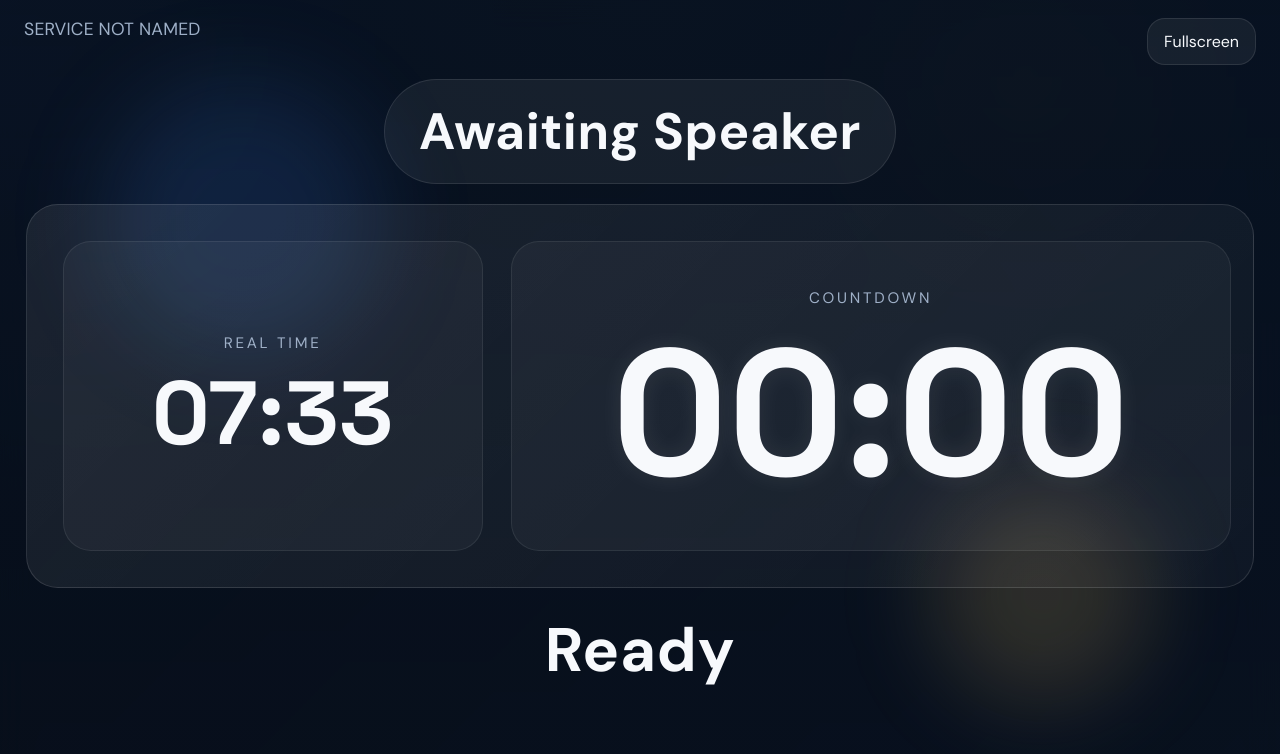
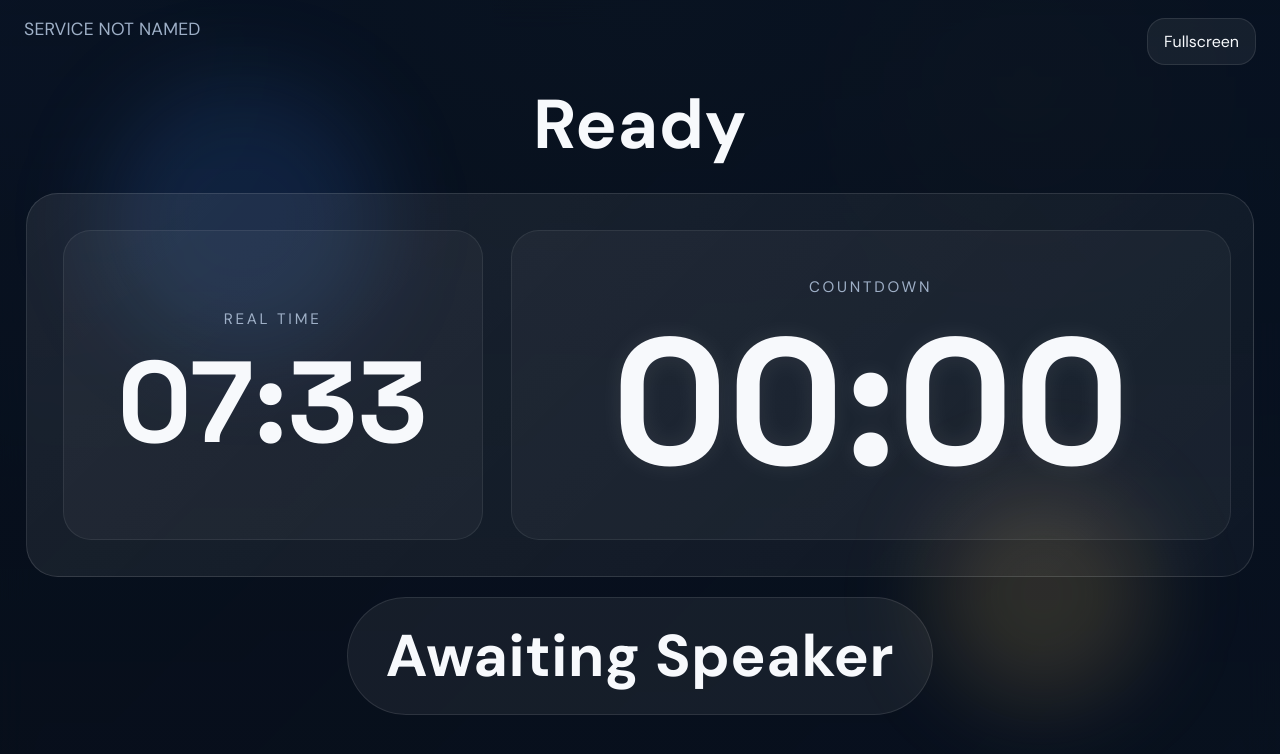
Before and after one commit to Spheh123/church-stage-timer, a plain HTML site: page display.html in a window 1280 px wide. Drawn offline with Linux system fonts and the light colour scheme; no server answers.

Commit message:
Update styles.css and display.htnl
On display.html, I moved the segment title above the timers and the speaker name below them, so the layout reads more clearly from a distance. In style.css, I increased the real-time clock again so it’s much closer in presence to the countdown, and I also enlarged both the segment and speaker text.

```diff
--- a/display.html
+++ b/display.html
@@ -20,7 +20,7 @@
     </div>
 
     <div class="display-focus">
-      <div class="speaker-pill" id="speakerName"></div>
+      <div class="footer display-segment" id="currentTitle"></div>
 
       <div class="timer-card timer-card-live">
         <div class="dual-timer">
@@ -35,8 +35,8 @@
         </div>
       </div>
 
+      <div class="speaker-pill display-speaker" id="speakerName"></div>
       <div class="message" id="messageBox"></div>
-      <div class="footer" id="currentTitle"></div>
       <div class="signature signature-display">Engineered by Sphelele Chavula</div>
     </div>
   </div>
--- a/style.css
+++ b/style.css
@@ -538,7 +538,7 @@ body.display-only {
 
 .clock-time {
   font-family: "Space Grotesk", "DM Sans", sans-serif;
-  font-size: clamp(4rem, 7vw, 7rem);
+  font-size: clamp(5rem, 9vw, 8.8rem);
   font-weight: 700;
   line-height: 1;
   color: var(--text);
@@ -612,20 +612,38 @@ body.display-only {
   justify-content: space-evenly;
 }
 
+.display-segment {
+  order: 1;
+}
+
+.timer-card-live {
+  order: 2;
+}
+
+.display-speaker {
+  order: 3;
+}
+
+.display-only .message {
+  order: 4;
+}
+
 .display-only .speaker-pill {
   align-self: center;
   justify-content: center;
-  margin-bottom: 20px;
-  padding: 18px 34px;
-  font-size: clamp(2rem, 4vw, 3.2rem);
+  margin-top: 20px;
+  margin-bottom: 0;
+  padding: 20px 38px;
+  font-size: clamp(2.3rem, 4.6vw, 3.8rem);
   font-weight: 700;
   text-align: center;
   max-width: min(1700px, 96vw);
 }
 
 .display-only .footer {
-  margin-top: 22px;
-  font-size: clamp(2.6rem, 4.8vw, 4.4rem);
+  margin-top: 0;
+  margin-bottom: 24px;
+  font-size: clamp(3rem, 5.4vw, 5rem);
   max-width: min(1700px, 96vw);
 }
 
@@ -659,7 +677,7 @@ body.display-only {
 }
 
 .message-visible.display-only .clock-time {
-  font-size: clamp(3.2rem, 5.8vw, 5.5rem);
+  font-size: clamp(3.8rem, 6.8vw, 6.4rem);
 }
 
 .message-visible.display-only .time-panel {
```
